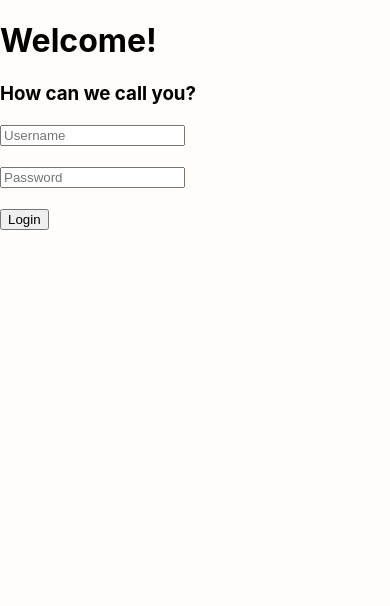
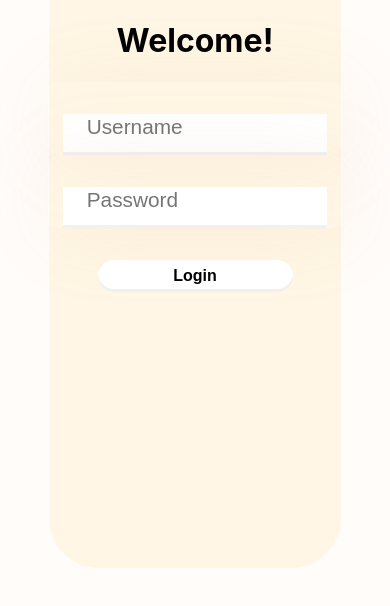
Before and after one commit to Dans1997/Dans1997.github.io, a React (Create React App) app: page /login in a window 390 px wide. Shown: the top 606 px of the page. Built offline with nearby package versions, Linux system fonts and the light colour scheme; a web font is replaced by a local one.

Commit message:
Responsive Login Page Implemented

```diff
--- /dev/null
+++ b/src/css/login.css
@@ -0,0 +1,65 @@
+span
+{
+    font-family: SFProText;
+}
+
+.container
+{
+    display: flex;
+    flex-direction: column;
+    justify-content: center;
+    align-items: center;
+}
+
+.bg
+{
+    position: absolute;
+    width: 75%;
+    height: 100%;
+
+    background: #FFF6E5;
+    border-radius: 0px 0px 50px 50px;
+    z-index: -1;
+}
+
+.row
+{
+    display: flex;
+    flex-direction: column;
+    align-items: center;
+    padding-top: 2rem;
+    max-width: 100%;
+    box-shadow: 5px 5px 80px rgba(212, 173, 134, 0.122623);
+    border-radius: 10px;
+}
+
+.row input
+{
+    width: 90%;
+    box-sizing: border-box;
+    border: none;
+    font-size: 1.3rem;
+    padding-left: 1.5rem;
+    padding-bottom: 1rem;
+    box-shadow: inset 0px -3px 0px 0px rgba(187,187,187,0.2);
+    transition: box-shadow 0.2s ease-in;
+}
+
+.button
+{
+    border-radius: 25px;
+    max-width: 300px;
+    width: 50%;
+    height: 2rem;
+    background: white;
+    border: 0px;
+    cursor: pointer;
+    margin-top: 2rem;
+
+    font-size: 1rem;
+    color: black;
+    font-weight: 700;
+    box-shadow: inset 0px -3px 0px 0px rgba(187,187,187,0.2);
+
+    transition: opacity 0.25s ease-out;
+}
--- a/src/features/login/Login.js
+++ b/src/features/login/Login.js
@@ -2,6 +2,7 @@ import React, { useState } from 'react';
 import { useSelector, useDispatch } from 'react-redux';
 import { useHistory } from "react-router-dom";
 import { login, selectUsername, selectPassword } from './loginSlice';
+import '../../css/login.css';
 
 export default () => {
     const history = useHistory();
@@ -16,12 +17,18 @@ export default () => {
     }
 
     return (
-        <div>
-            <h1> Welcome! </h1>
-            <h3> How can we call you? </h3>
-            <input placeholder="Username" type="text" value={usernameState} onChange={e => setUsernameState(e.target.value)} /> <br/> <br/>
-            <input placeholder="Password" type="password" value={passwordState} onChange={e => setPasswordState(e.target.value)} /> <br/> <br/>
-            <button className="button" aria-label="Login" onClick={submitLogin}> Login </button>
+        <div className='container'>
+            <div className='bg'/>
+            <div> <h1> <span> Welcome! </span></h1></div>
+            <FormInput description='Username' placeholder='Username' type='text' onChange={e => setUsernameState(e.target.value)}/>
+            <FormInput description='Password' placeholder='Password' type='password' onChange={e => setPasswordState(e.target.value)}/>
+            <button className='button' aria-label='Login' onClick={submitLogin}> Login </button>
         </div>
     );
 };
+
+const FormInput = props => (
+    <div className='row'>
+        <input type={props.type} placeholder={props.placeholder} onChange={props.onChange} />
+    </div>
+);
```
